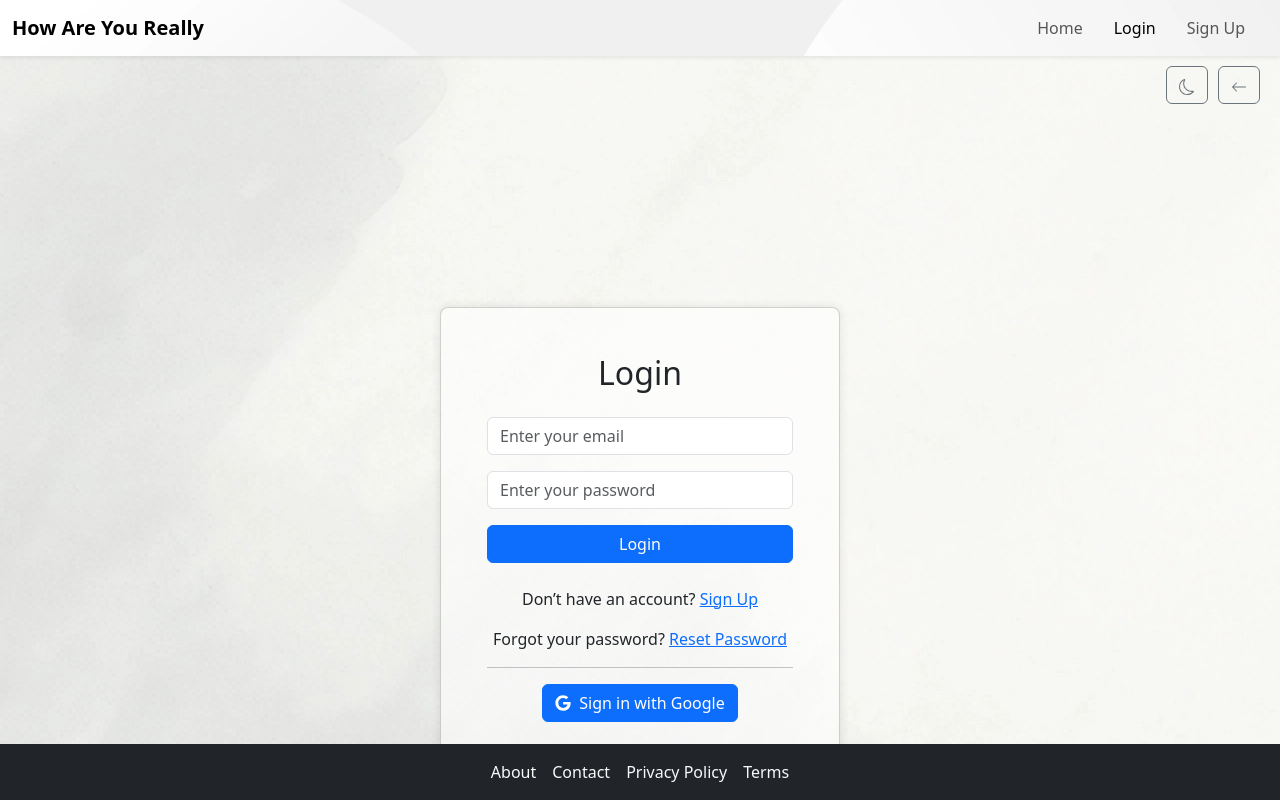
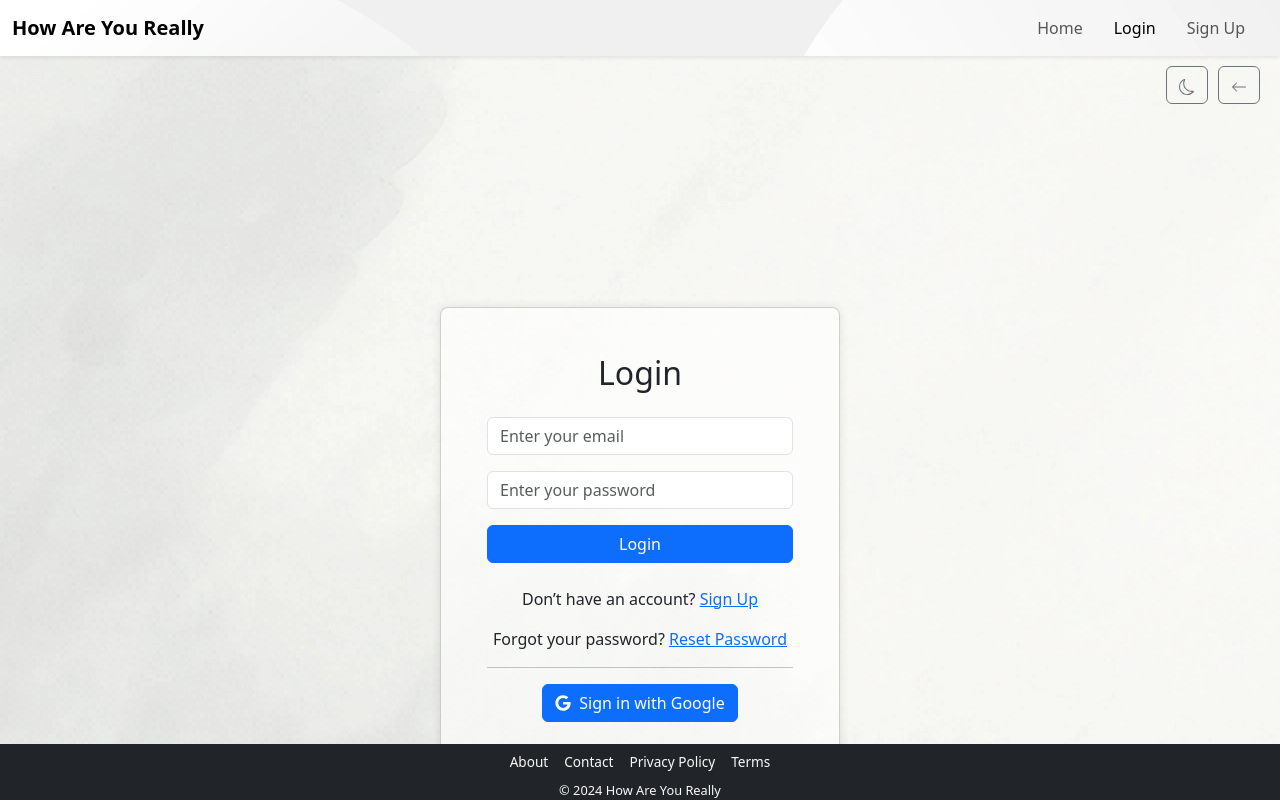
Before and after one commit to jeffdruid/how-are-you-really, a React (Create React App) app in the folder frontend/: page /login in a window 1280 px wide. Shown: the top 800 px of the page. Built offline with nearby package versions, Linux system fonts and the light colour scheme; no server answers.

Commit message:
Refactor Footer component layout and styling; add fixed positioning and margin adjustments to prevent overlap with content

```diff
--- a/frontend/src/App.css
+++ b/frontend/src/App.css
@@ -22,3 +22,6 @@ body {
   pointer-events: none; /* Allows interaction with elements below */
   z-index: 1050;
 }
+.content-wrapper {
+  margin-bottom: 90px; /* Adds space to prevent overlap without increasing footer size */
+}
--- a/frontend/src/App.js
+++ b/frontend/src/App.js
@@ -30,7 +30,7 @@ const App = () => {
       <HeaderButtons />
 
       {/* Main content with suspense and lazy loading */}
-      <Container className="mt-4">
+      <Container className="content-wrapper mt-4">
         <Suspense fallback={<div>Loading...</div>}>
           <Routes>
             {/* Public Routes */}
--- a/frontend/src/components/Footer.js
+++ b/frontend/src/components/Footer.js
@@ -1,9 +1,9 @@
-import React, { useState } from 'react';
-import { Container, Nav, Navbar } from 'react-bootstrap';
-import FooterModal from './FooterModal';
+import React, { useState } from "react";
+import { Container, Nav, Navbar } from "react-bootstrap";
+import FooterModal from "./FooterModal";
 
 function Footer() {
-  const [modalType, setModalType] = useState('');
+  const [modalType, setModalType] = useState("");
   const [showModal, setShowModal] = useState(false);
 
   const openModal = (type) => {
@@ -13,32 +13,69 @@ function Footer() {
 
   const closeModal = () => {
     setShowModal(false);
-    setModalType('');
+    setModalType("");
   };
 
   return (
     <>
-      <Navbar bg="dark" variant="dark" className="justify-content-center" fixed="bottom">
+      <div
+        style={{
+          position: "fixed",
+          bottom: 0,
+          width: "100%",
+          zIndex: 1040,
+          marginTop: "20px",
+        }}
+      >
+        <Navbar
+          bg="dark"
+          variant="dark"
+          className="justify-content-center py-0"
+          style={{ fontSize: "0.85rem" }}
+        >
           <Nav>
-          <Nav.Link href="#" onClick={() => openModal('about')} className="text-light">
+            <Nav.Link
+              href="#"
+              onClick={() => openModal("about")}
+              className="text-light"
+            >
               About
             </Nav.Link>
-          <Nav.Link href="#" onClick={() => openModal('contact')} className="text-light">
+            <Nav.Link
+              href="#"
+              onClick={() => openModal("contact")}
+              className="text-light"
+            >
               Contact
             </Nav.Link>
-          <Nav.Link href="#" onClick={() => openModal('privacy')} className="text-light">
+            <Nav.Link
+              href="#"
+              onClick={() => openModal("privacy")}
+              className="text-light"
+            >
               Privacy Policy
             </Nav.Link>
-          <Nav.Link href="#" onClick={() => openModal('terms')} className="text-light">
+            <Nav.Link
+              href="#"
+              onClick={() => openModal("terms")}
+              className="text-light"
+            >
               Terms
             </Nav.Link>
           </Nav>
         </Navbar>
-      <div className="bg-dark text-center py-2 text-light">
+        <div
+          className="bg-dark text-center py-0 text-light"
+          style={{ fontSize: "0.8rem" }}
+        >
           <Container>
-          <p className="mb-0">&copy; {new Date().getFullYear()} How Are You Really</p>
+            <p className="mb-0">
+              &copy; {new Date().getFullYear()} How Are You Really
+            </p>
           </Container>
         </div>
+      </div>
+
       {showModal && <FooterModal type={modalType} onClose={closeModal} />}
     </>
   );
```
Lines whose indentation alone changed are shown as unchanged.
